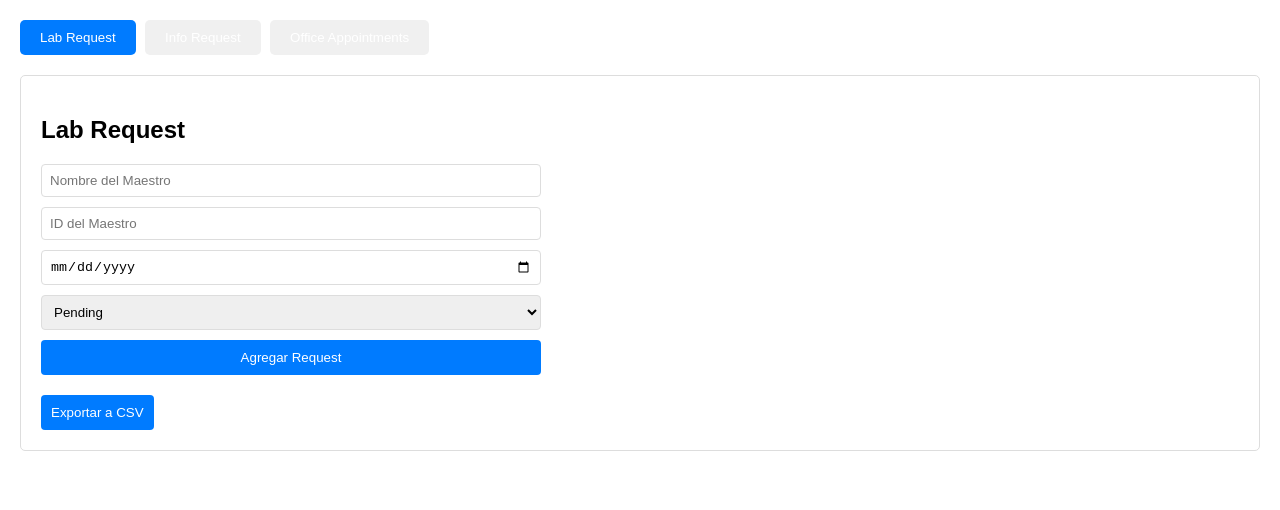
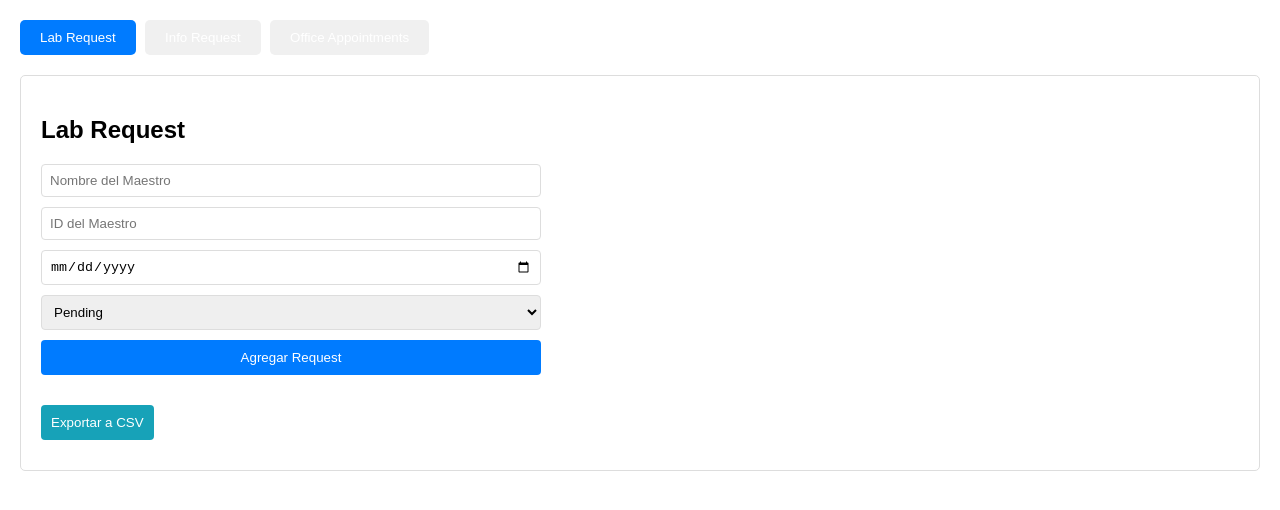
Before and after one commit to rabermudezg13/talents2, a plain HTML site: page index.html in a window 1280 px wide. Drawn offline with Linux system fonts and the light colour scheme.

Commit message:
styles.css

```diff
--- a/styles.css
+++ b/styles.css
@@ -82,3 +82,12 @@ th {
 .delete-button {
     background-color: #dc3545;
 }
+
+.export-button {
+    background-color: #17a2b8;
+    margin: 10px 0;
+}
+
+.export-button:hover {
+    background-color: #138496;
+}
```
